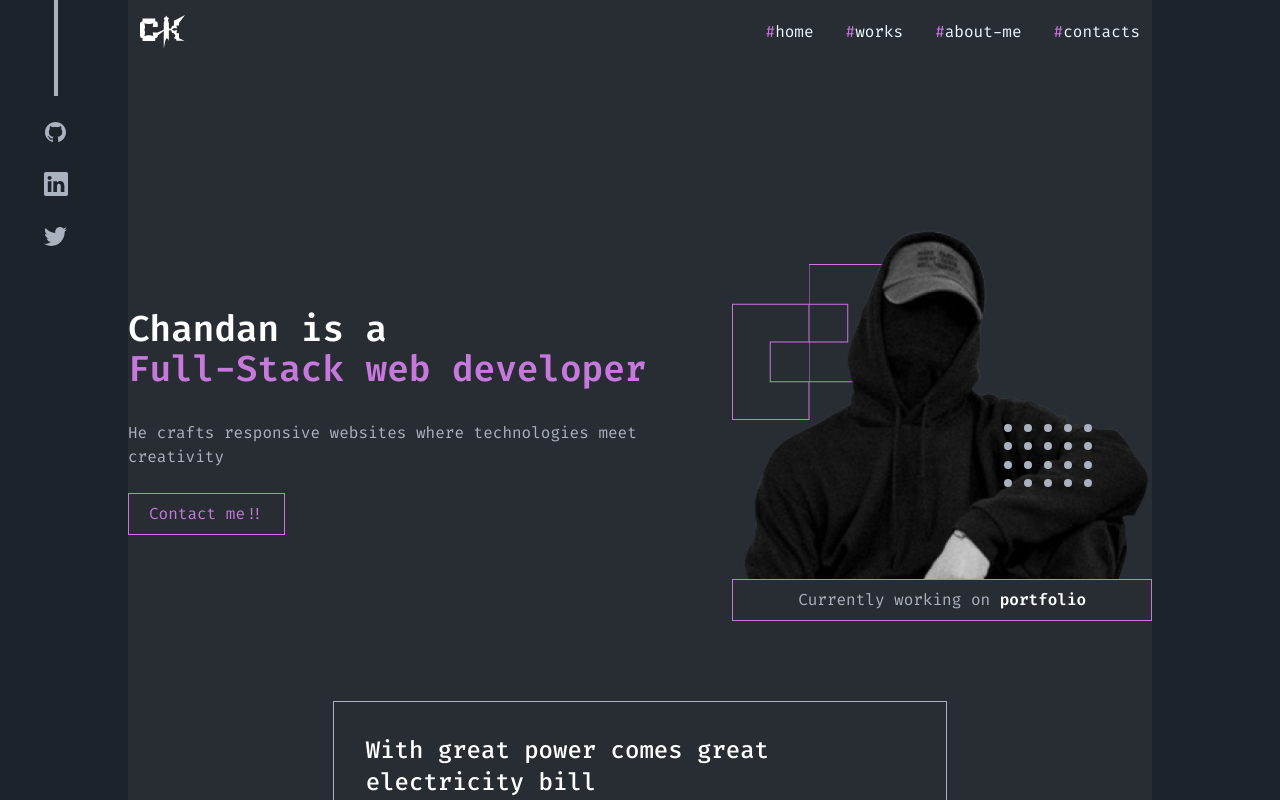
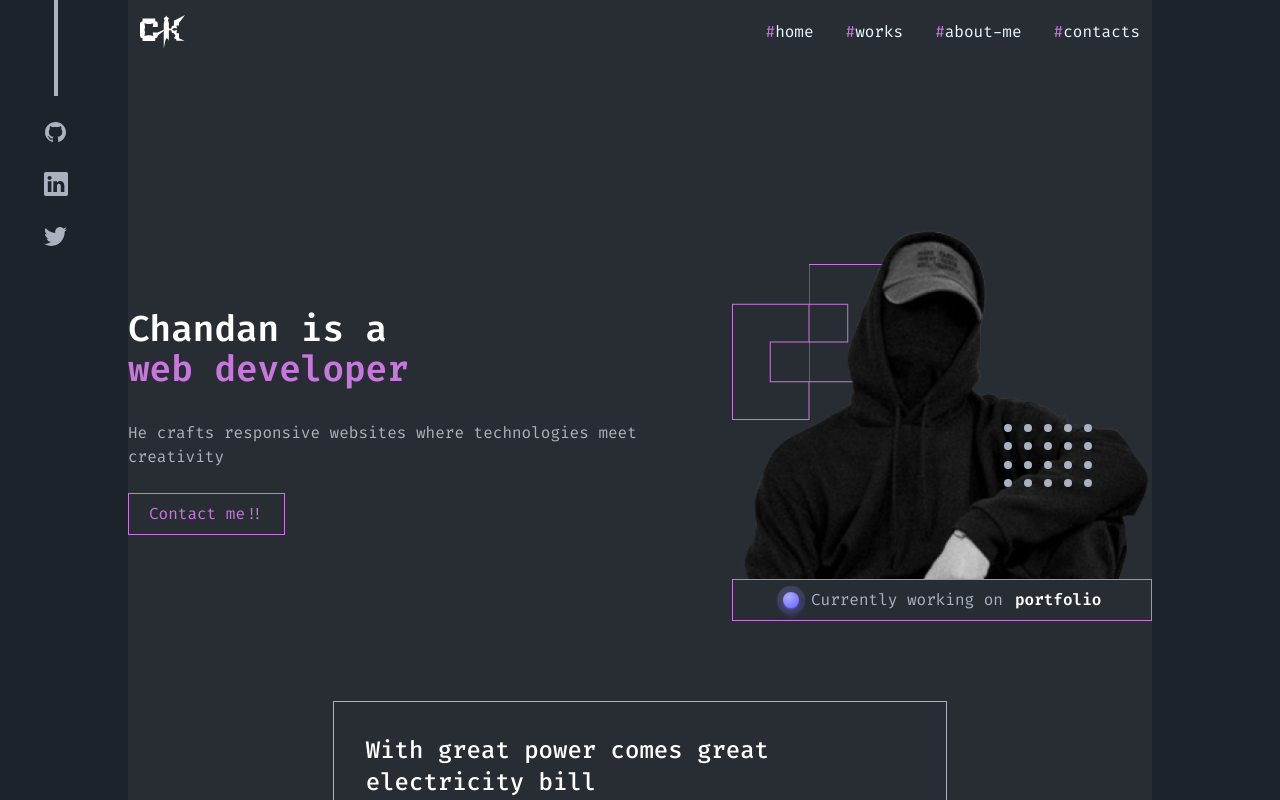
Before and after one commit to chandan-d-karmaker/my-portfolio, a React (Vite) app: page / in a window 1280 px wide. Shown: the top 800 px of the page. Built offline with nearby package versions, Linux system fonts and the light colour scheme.

Commit message:
added dynamic animation to hero text

```diff
--- a/src/components/hero.jsx
+++ b/src/components/hero.jsx
@@ -31,7 +31,14 @@ const Hero = () => {
                 {/* left side */}
                 <div className='flex justify-between'>
                     <div className='z-20 bg-[#282C33]'>
-                        <h1 className='text-4xl text-white font-semibold mb-8'>Chandan is a <br /> <span className='text-[#C778DD]'>Full-Stack web developer</span></h1>
+                        <h1 className='text-4xl text-white font-semibold mb-8'>Chandan is a <br />
+                            <span className="text-rotate text-[#C778DD] duration-8000">
+                                <span className="justify-items-start">
+                                    <span>web designer</span>
+                                    <span>web developer</span>
+                                </span>
+                            </span>
+                        </h1>
 
                         <p className='text-[#ABB2BF] leading-6 text-[16px] mb-6'>He crafts responsive websites where technologies meet creativity</p>
 
@@ -49,7 +56,12 @@ const Hero = () => {
                 {/* right side */}
                 <div className='flex flex-col relative'>
                     <img src={heroImg} alt="Hero" className='z-10' />
-                    <button className='border border-[#C778DD] text-[#ABB2BF] px-5 py-2 backdrop-blur-3xl bg-[#282C33] z-50'>Currently working on <span className='font-semibold text-white'>portfolio</span> </button>
+                    <button className='border border-[#C778DD] text-[#ABB2BF] px-5 py-2 backdrop-blur-3xl bg-[#282C33] z-50 flex gap-3 items-center justify-center'>
+                        <div className="inline-grid *:[grid-area:1/1]">
+                            <div className="status status-xl status-primary animate-ping"></div>
+                            <div className="status status-xl status-primary"></div>
+                        </div>
+                        Currently working on <span className='font-semibold text-white'>portfolio</span> </button>
                     <img src={logoBox} alt="Logo Box" className='absolute md:top-10 top-5 left-0' />
 
                     <Dots pos='top-50 right-15' animation='hover:animate-bounce' />
```
